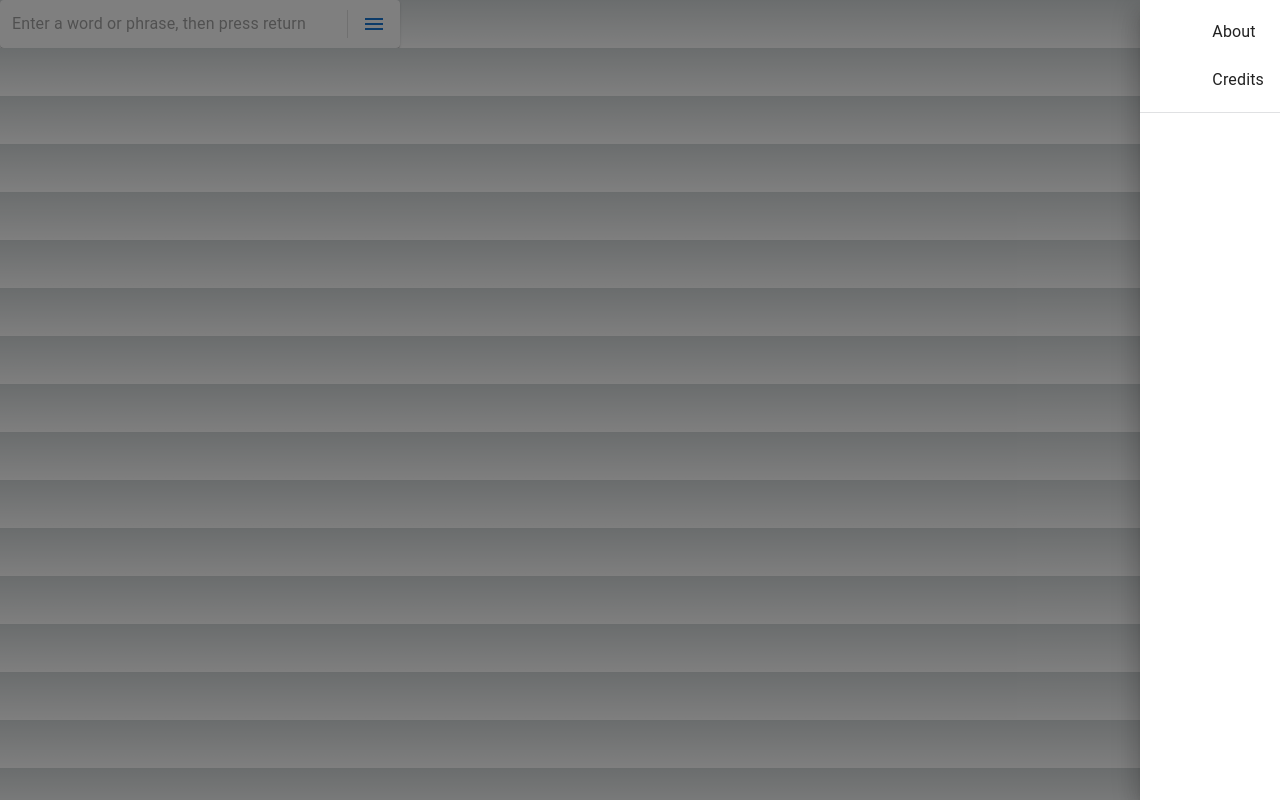
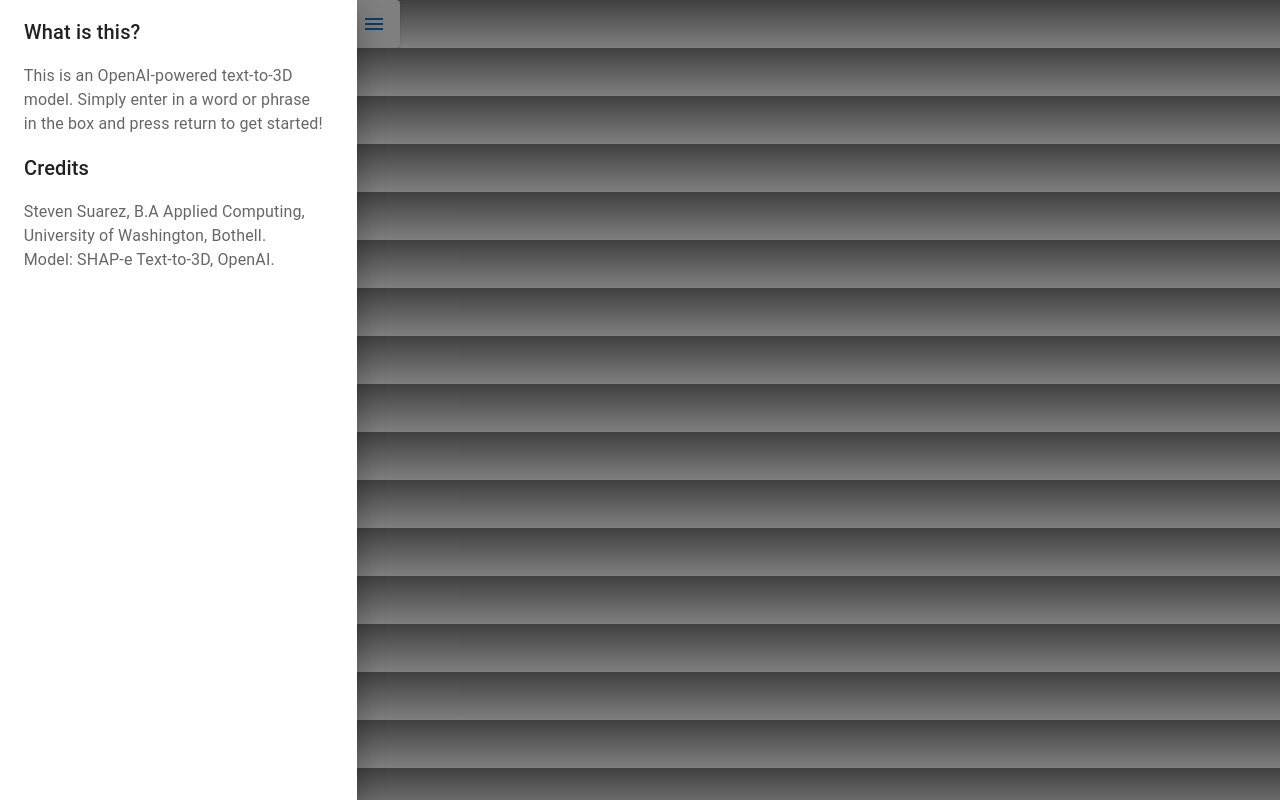
Before and after one commit to MeanMrMustard42/text-to-3d-model-ai, a Next.js app: page / in a window 1280 px wide. Both pictures are taken after a click on the button "menu". Built offline with nearby package versions, Linux system fonts and the light colour scheme.

Commit message:
got sidebar working finally. onto the AI model

```diff
--- a/app/page.js
+++ b/app/page.js
@@ -1,6 +1,6 @@
 'use client'
 
-import React, { useState } from 'react';
+import React, { useState, useEffect } from 'react';
 import Paper from '@mui/material/Paper';
 import InputBase from '@mui/material/InputBase';
 import Divider from
@@ -13,11 +13,14 @@ import ListItem from '@mui/material/ListItem';
 import ListItemIcon from '@mui/material/ListItemIcon';
 import ListItemText from '@mui/material/ListItemText';
 import Box from '@mui/joy/Box';
+import { DialogContentText, DialogTitle } from '@mui/material';
 
 
 function Home() {
   const [query, setQuery] = useState('');
   const [isOpen, setIsOpen] = useState(false);
+
+  useEffect(() => { document.body.style.backgroundColor = 'gray' }, [])
 
   const handleSubmit = (event) => {
     event.preventDefault();
@@ -53,34 +56,21 @@ function Home() {
       </IconButton>
 
       {/*sidebar stuff*/}
-      <Drawer anchor="right" open={isOpen} onClose={toggleDrawer} size="lg">
-      <List>
-        <ListItem button onClick={toggleDrawer}>
-          <ListItemIcon>
-            {/* Your icon here */}
-          </ListItemIcon>
-          <ListItemText primary="About" />
-        </ListItem>
-        <ListItem button onClick={toggleDrawer}>
-          <ListItemIcon>
-            {/* Your icon here */}
-          </ListItemIcon>
-          <ListItemText primary="Credits" />
-        </ListItem>
-      </List>
-      <Box
-          sx={{
-            display: 'flex',
-            gap: 1,
-            p: 1.5,
-            pb: 2,
-            borderTop: '1px solid',
-            borderColor: 'divider',
-          }}
-        ></Box>
+      <Box sx={{ display: 'flex'}}>
+      <Drawer anchor="left" open={isOpen} onClose={toggleDrawer} size="lg">
+      <DialogTitle>What is this?⠀⠀⠀⠀⠀⠀⠀⠀⠀⠀⠀⠀⠀</DialogTitle>
+     <DialogContentText>⠀⠀This is an OpenAI-powered text-to-3D </DialogContentText>
+     <DialogContentText>⠀⠀model. Simply enter in a word or phrase </DialogContentText>
+     <DialogContentText>⠀⠀in the box and press return to get started!</DialogContentText>
+     <DialogTitle>Credits</DialogTitle>
+     <DialogContentText>⠀⠀Steven Suarez, B.A Applied Computing,</DialogContentText>
+     <DialogContentText>⠀⠀University of Washington, Bothell.</DialogContentText>
+     <DialogContentText>⠀⠀Model: SHAP-e Text-to-3D, OpenAI.</DialogContentText>
     </Drawer>
+    </Box>
     </Paper>
   );
+
 }
 
 export default Home;
--- a/app/page.module.css
+++ b/app/page.module.css
@@ -228,3 +228,7 @@
     transform: rotate(0deg);
   }
 }
+
+.my-container {
+  background: linear-gradient(to right, #f06b6b, #100496);
+}
```
